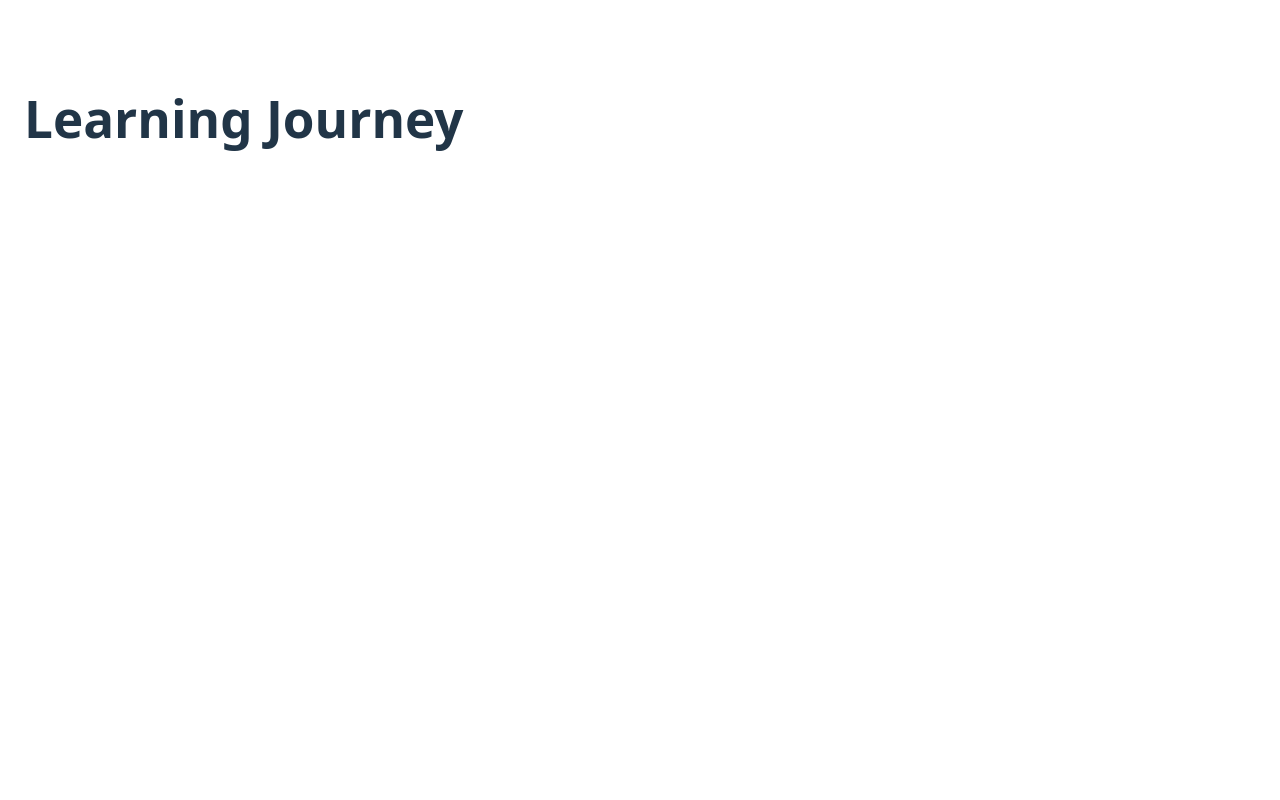
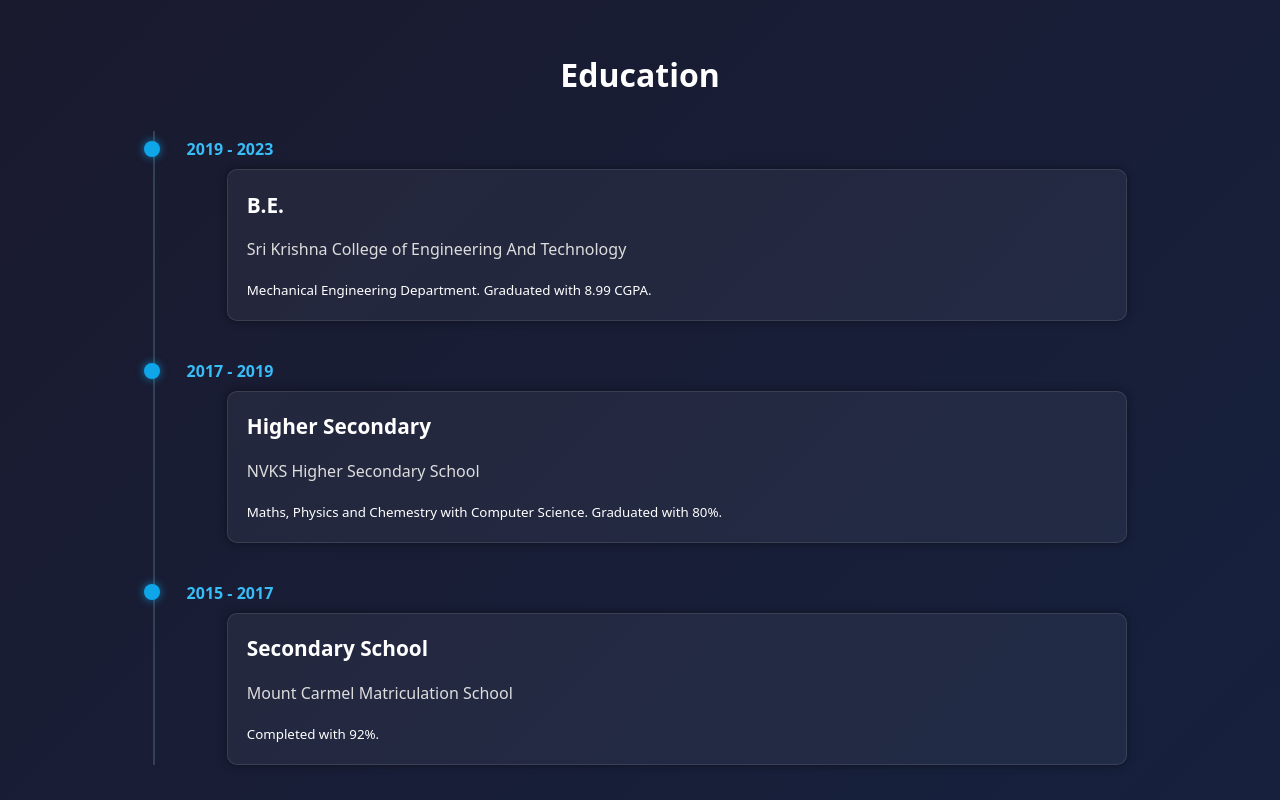
Before and after one commit to Ashkin-Fino/Ashkin-Profile-Website, a React (Vite) app: page / in a window 1280 px wide. Shown: the part 1740-2540 px from the top of the page. Built offline with nearby package versions, Linux system fonts and the light colour scheme.

Commit message:
Added education section

```diff
--- a/src/App.jsx
+++ b/src/App.jsx
@@ -2,6 +2,7 @@
 import Home from "./Home";
 import WorkExperience from "./WorkExperience";
 import Contact from "./Contact";
+import Education from "./Education";
 
 function App() {
   return (
@@ -9,13 +10,10 @@
       <Navbar />
       <Home />
       <WorkExperience />
+      <Education />
 
       <section id="learning-journey" style={{ height: "100vh", padding: "4rem 1.5rem" }}>
         <h1>Learning Journey</h1>
-      </section>
-
-      <section id="education" style={{ height: "100vh", padding: "4rem 1.5rem", backgroundColor: "#f0f0f0", color: "#333" }}>
-        <h1>Education</h1>
       </section>
 
       <Contact />
--- /dev/null
+++ b/src/Education.css
@@ -0,0 +1,60 @@
+.education-section {
+    padding: 4rem 2rem;
+    background: linear-gradient(135deg, #1a1a2e, #16213e);
+    color: #fff;
+}
+
+.education-section h2 {
+    text-align: center;
+    margin-bottom: 2rem;
+    font-size: 2rem;
+    font-weight: bold;
+}
+
+.education-timeline {
+    position: relative;
+    margin: 2rem auto;
+    width: 80%;
+    border-left: 2px solid #334155;
+}
+
+.education-item {
+    position: relative;
+    margin: 2rem 0;
+    padding-left: 2rem;
+}
+
+.timeline-dot {
+    position: absolute;
+    left: -11px;
+    top: 0.6rem;
+    width: 16px;
+    height: 16px;
+    background: #0ea5e9;
+    border-radius: 50%;
+    box-shadow: 0 0 8px rgba(14, 165, 233, 0.7);
+}
+
+.timeline-period {
+    font-weight: 600;
+    margin-bottom: 0.5rem;
+    color: #38bdf8;
+    padding-top: 0.4rem;
+}
+
+.timeline-card {
+    background: rgba(255, 255, 255, 0.05);
+    border: 1px solid rgba(255, 255, 255, 0.1);
+    color: #fff;
+    padding: 1.2rem;
+    border-radius: 10px;
+    text-align: left;
+    transition: transform 0.3s ease, box-shadow 0.3s ease;
+    cursor: pointer;
+}
+
+.timeline-card:hover {
+    transform: scale(1.05);
+    box-shadow: 0 6px 18px rgba(14, 165, 233, 0.3);
+    border-color: #0ea5e9;
+}
--- /dev/null
+++ b/src/Education.jsx
@@ -0,0 +1,25 @@
+import "./Education.css";
+import educationData from "./data/education_details.json";
+
+function Education() {
+    return (
+        <section id="education" className="education-section">
+            <h2>Education</h2>
+            <div className="education-timeline">
+                {educationData.map((edu) => (
+                    <div className="education-item" key={edu.id}>
+                        <div className="timeline-dot"></div>
+                        <div className="timeline-period">{edu.period}</div>
+                        <div className="timeline-card">
+                            <h3>{edu.degree}</h3>
+                            <p>{edu.school}</p>
+                            <small>{edu.details}</small>
+                        </div>
+                    </div>
+                ))}
+            </div>
+        </section>
+    );
+}
+
+export default Education;
--- /dev/null
+++ b/src/data/education_details.json
@@ -0,0 +1,23 @@
+[
+    {
+      "id": 1,
+      "period": "2019 - 2023",
+      "degree": "B.E.",
+      "school": "Sri Krishna College of Engineering And Technology",
+      "details": "Mechanical Engineering Department. Graduated with 8.99 CGPA."
+    },
+    {
+      "id": 2,
+      "period": "2017 - 2019",
+      "degree": "Higher Secondary",
+      "school": "NVKS Higher Secondary School",
+      "details": "Maths, Physics and Chemestry with Computer Science. Graduated with 80%."
+    },
+    {
+      "id": 3,
+      "period": "2015 - 2017",
+      "degree": "Secondary School",
+      "school": "Mount Carmel Matriculation School",
+      "details": "Completed with 92%."
+    }
+]
```
